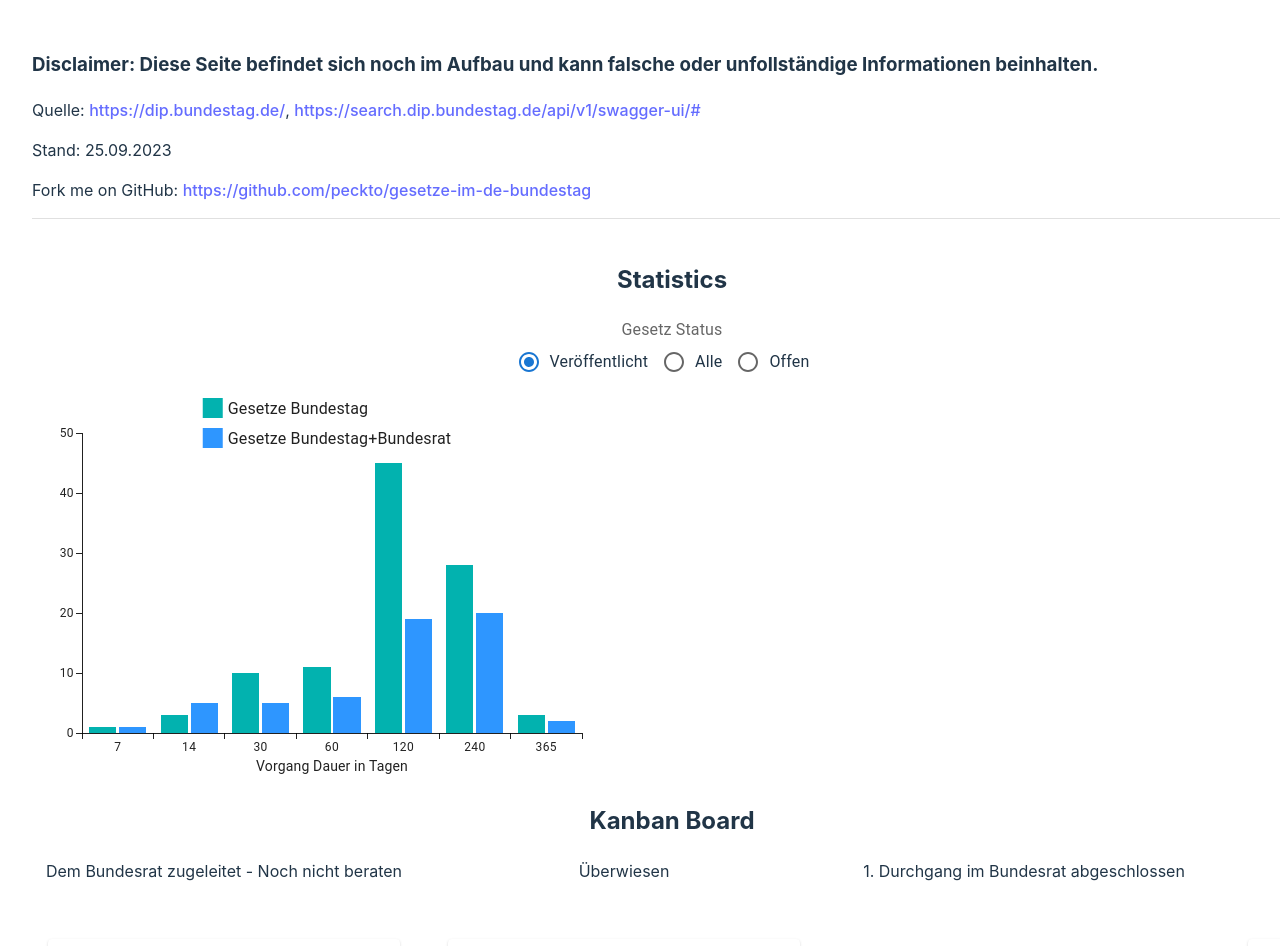
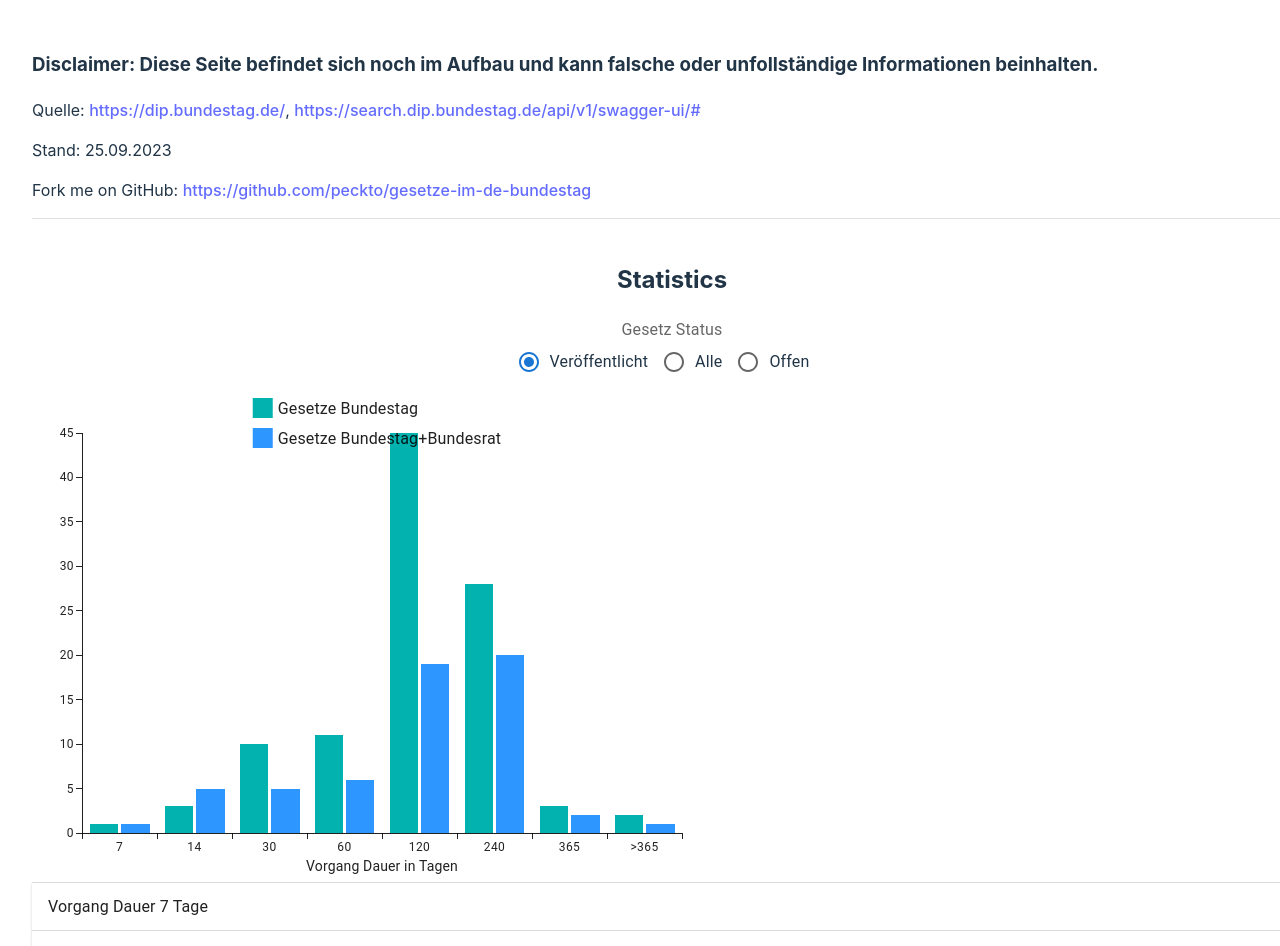
Before and after one commit to peckto/gesetze-im-de-bundestag, a React (Vite) app in the folder web/: page / in a window 1280 px wide. Shown: the top 946 px of the page. Built offline with nearby package versions, Linux system fonts and the light colour scheme.

Commit message:
Work in Statistics about vorgang dauer

```diff
--- a/web/src/App.tsx
+++ b/web/src/App.tsx
@@ -9,6 +9,12 @@ import Radio from '@mui/material/Radio';
 import RadioGroup from '@mui/material/RadioGroup';
 import FormControlLabel from '@mui/material/FormControlLabel';
 import FormControl from '@mui/material/FormControl';
+import Accordion from '@mui/material/Accordion';
+import AccordionSummary from '@mui/material/AccordionSummary';
+import AccordionDetails from '@mui/material/AccordionDetails';
+import Typography from '@mui/material/Typography';
+//import ExpandMoreIcon from '@mui/icons-material/ExpandMore';
+
 import FormLabel from '@mui/material/FormLabel';import { BarChart } from '@mui/x-charts';
 import * as d3 from 'd3-array'
 
@@ -88,6 +94,7 @@ function KanbanBoard({gesetze}: KanbanBoardProps) {
 function Statistics({gesetze}: KanbanBoardProps) {
   const [value, setValue] = useState('published');
   const bins = [7, 14, 30, 60, 120, 240, 365];
+  const bins_label = [...bins, '>365']
   var gesetze_filtered = undefined
   if (value === 'published') {
     gesetze_filtered = gesetze.filter(g => g.beratungsstand == 'Verkündet')
@@ -101,8 +108,8 @@ function Statistics({gesetze}: KanbanBoardProps) {
   const bin = d3.bin<Gesetz, number>().domain([0, 9999]).thresholds(bins.map(v => v+1)).value(d => d.vorgangsdauer)
   const hist_bt = bin(gesetze_bt);
   const hist_br = bin(gesetze_br);
-  console.log(hist_bt)
-  console.log(hist_br)
+  const hist = bin(gesetze_filtered);
+  console.log(hist)
 
   const handleChange = (event: React.ChangeEvent<HTMLInputElement>) => {
     setValue((event.target as HTMLInputElement).value);
@@ -126,13 +133,13 @@ function Statistics({gesetze}: KanbanBoardProps) {
       </RadioGroup>
     </FormControl>
     <BarChart
-      width={600}
-      height={400}
+      width={700}
+      height={500}
       series={[
         { data: hist_bt.map(b => b.length), label: 'Gesetze Bundestag', id: 'bt' },
         { data: hist_br.map(b => b.length), label: 'Gesetze Bundestag+Bundesrat', id: 'br' }
       ]}
-      xAxis={[{ scaleType: 'band', data: bins, id: 'vorgang-duration', label: 'Vorgang Dauer in Tagen' }]}
+      xAxis={[{ scaleType: 'band', data: bins_label, id: 'vorgang-duration', label: 'Vorgang Dauer in Tagen' }]}
       legend={{
         direction: "column",
         position: {
@@ -142,6 +149,22 @@ function Statistics({gesetze}: KanbanBoardProps) {
       }}
     >
     </BarChart>
+    {
+      hist.map((gesetze, idx) => (
+      <Accordion key={"Accordion-"+bins[idx]}>
+        <AccordionSummary
+          aria-controls="panel1a-content"
+          id="panel1a-header"
+        >
+          <Typography>Vorgang Dauer {bins_label[idx]} Tage</Typography>
+        </AccordionSummary>
+        <AccordionDetails>
+        {gesetze.map(g => <GesetzCard key={g.id} {...g} />)}
+        </AccordionDetails>
+      </Accordion>
+      ))
+    }
+
     </>
   )
 }
@@ -167,6 +190,7 @@ function App() {
     <br />
 
     <Statistics gesetze={gesetze}/>
+    <Divider sx={{ m: 10 }} />
     <KanbanBoard gesetze={gesetze}/>
     </>
   )
```
